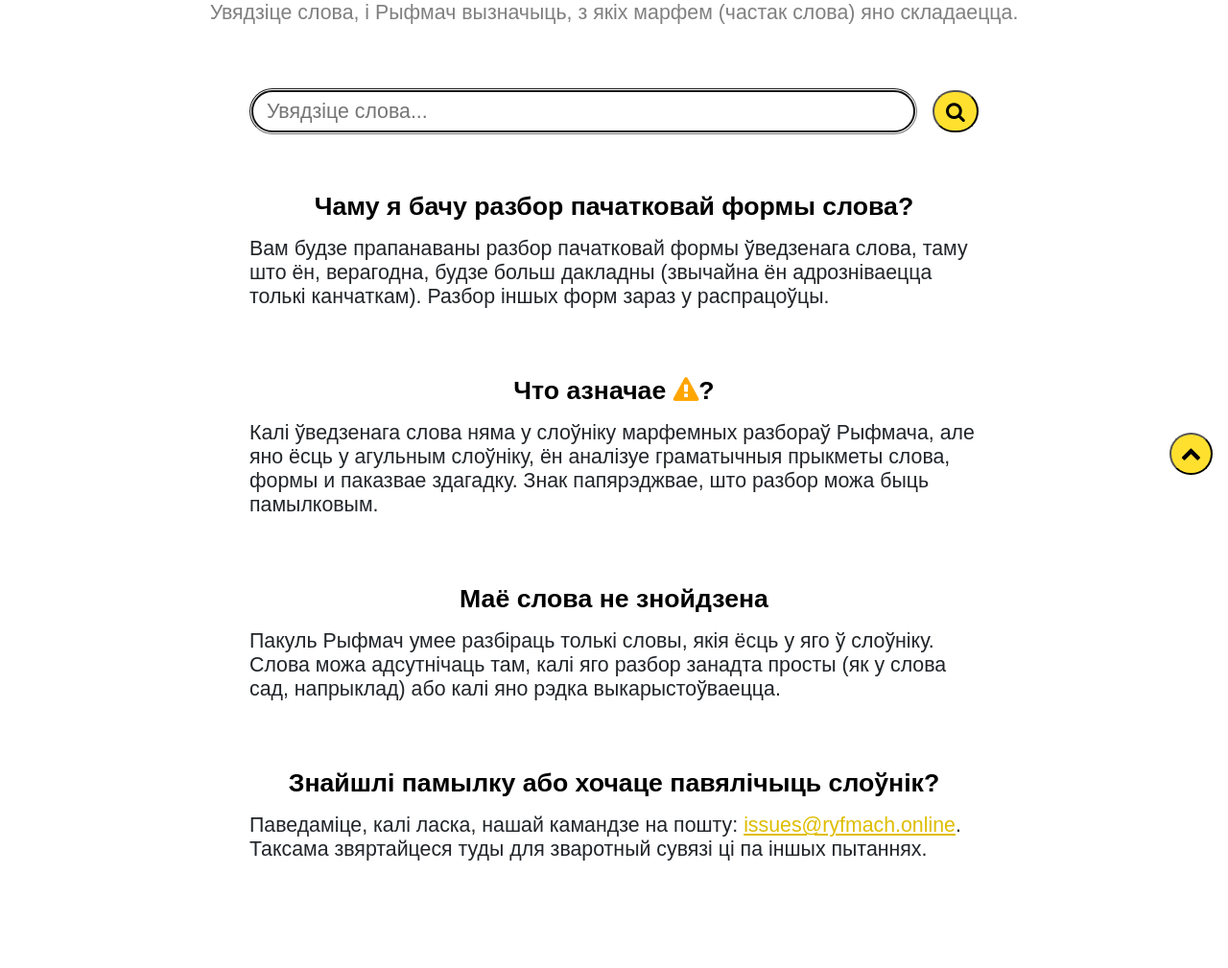
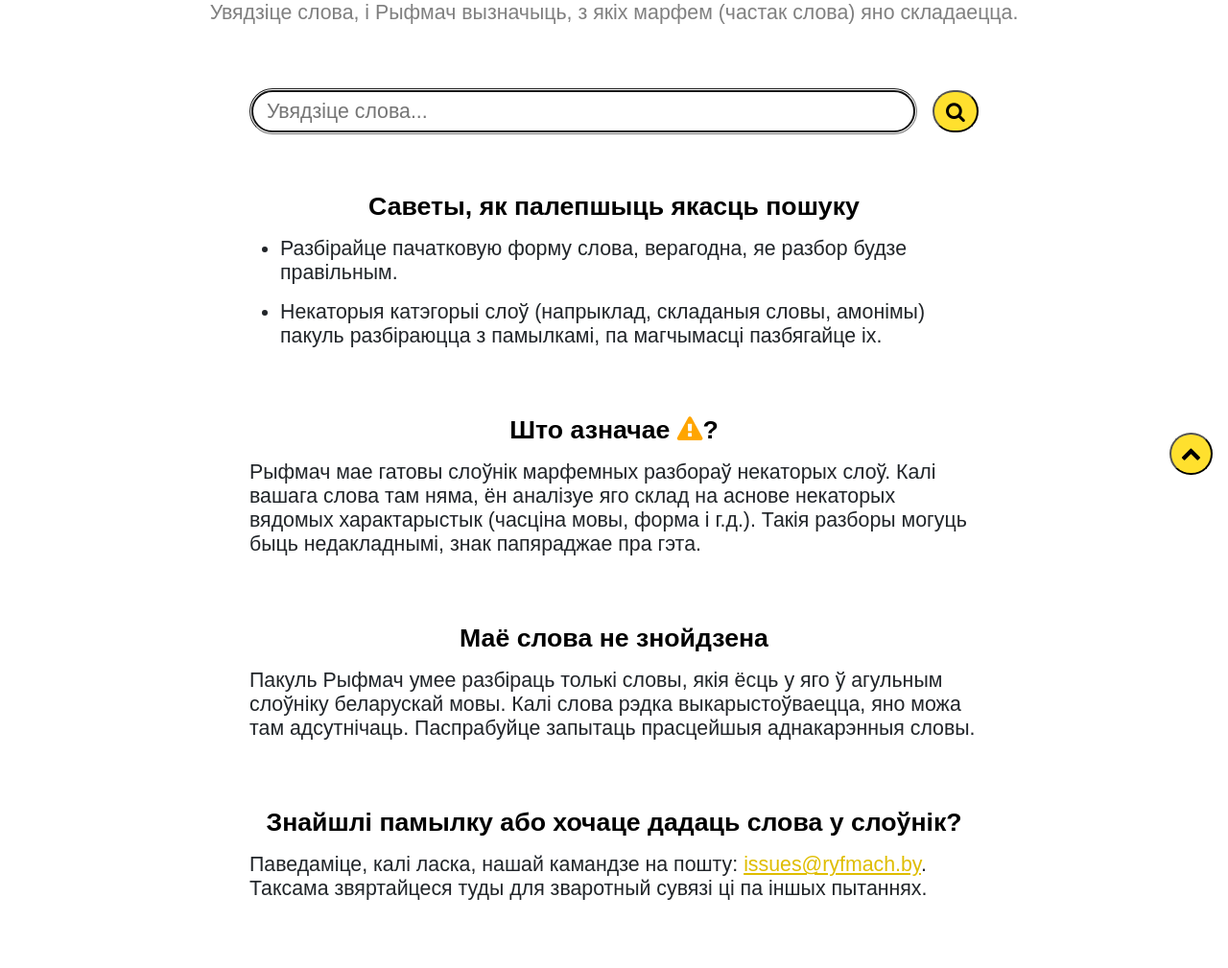
Before and after one commit to WildBoar228/Ryfmach, a Flask app: template frontend/static/templates/morphemics_page.html in a window 1280 px wide. Shown: the part 289-1298 px from the top of the page at 96% size. Before the commit the page ends 1186 px from the top, so only its background shows below. Run offline with Flask 3, Linux system fonts and the light colour scheme; the template is opened without the code that fills it, so the values that code supplies are empty; parts of the project's set-up code (start-up, migrations or seed data) failed here and were passed over; some libraries are stand-ins or nearby versions.

Commit message:
edit mail and faq in morphemics

```diff
--- a/frontend/static/templates/morphemics_page.html
+++ b/frontend/static/templates/morphemics_page.html
@@ -25,20 +25,23 @@
 
     <div class="faq-block">
         <div class="faq-item">
-            <p class="mid-header"> Чаму я бачу разбор пачатковай формы слова? </p>
-            <p class="info-text"> Вам будзе прапанаваны разбор пачатковай формы ўведзенага слова, таму што ён, верагодна, будзе больш дакладны (звычайна ён адрозніваецца толькі канчаткам). Разбор іншых форм зараз у распрацоўцы. </p>
+            <p class="mid-header"> Саветы, як палепшыць якасць пошуку </p>
+            <ul class="info-text">
+                <p class="info-text"><li> Разбірайце пачатковую форму слова, верагодна, яе разбор будзе правільным. </li></p>
+                <p class="info-text"><li> Некаторыя катэгорыі слоў (напрыклад, складаныя словы, амонімы) пакуль разбіраюцца з памылкамі, па магчымасці пазбягайце іх. </li></p>
+            </ul>
         </div>
         <div class="faq-item">
-            <p class="mid-header"> Что азначае <i class="fa fa-warning warning-icon" aria-hidden="true"></i>? </p>
-            <p class="info-text"> Калі ўведзенага слова няма у слоўніку марфемных разбораў Рыфмача, але яно ёсць у агульным слоўніку, ён аналізуе граматычныя прыкметы слова, формы и паказвае здагадку. Знак папярэджвае, што разбор можа быць памылковым. </p>
+            <p class="mid-header"> Што азначае <i class="fa fa-warning warning-icon" aria-hidden="true"></i>? </p>
+            <p class="info-text"> Рыфмач мае гатовы слоўнік марфемных разбораў некаторых слоў. Калі вашага слова там няма, ён аналізуе яго склад на аснове некаторых вядомых характарыстык (часціна мовы, форма і г.д.). Такія разборы могуць быць недакладнымі, знак папяраджае пра гэта. </p>
         </div>
         <div class="faq-item">
             <p class="mid-header"> Маё слова не знойдзена </p>
-            <p class="info-text"> Пакуль Рыфмач умее разбіраць толькі словы, якія ёсць у яго ў слоўніку. Слова можа адсутнічаць там, калі яго разбор занадта просты (як у слова сад, напрыклад) або калі яно рэдка выкарыстоўваецца. </p>
+            <p class="info-text"> Пакуль Рыфмач умее разбіраць толькі словы, якія ёсць у яго ў агульным слоўніку беларускай мовы. Калі слова рэдка выкарыстоўваецца, яно можа там адсутнічаць. Паспрабуйце запытаць прасцейшыя аднакарэнныя словы. </p>
         </div>
         <div class="faq-item">
-            <p class="mid-header"> Знайшлі памылку або хочаце павялічыць слоўнік? </p>
-            <p class="info-text"> Паведаміце, калі ласка, нашай камандзе на пошту: <a class="accent-link" href="mailto:issues@ryfmach.online">issues@ryfmach.online</a>. Таксама звяртайцеся туды для зваротный сувязі ці па іншых пытаннях. </p>
+            <p class="mid-header"> Знайшлі памылку або хочаце дадаць слова у слоўнік? </p>
+            <p class="info-text"> Паведаміце, калі ласка, нашай камандзе на пошту: <a class="accent-link" href="mailto:issues@ryfmach.by">issues@ryfmach.by</a>. Таксама звяртайцеся туды для зваротный сувязі ці па іншых пытаннях. </p>
         </div>
     </div>
 
--- a/frontend/static/templates/phonetics_page.html
+++ b/frontend/static/templates/phonetics_page.html
@@ -57,8 +57,8 @@
             <p class="info-text">
                 Напішыце нам на пошту, калі штосьці не працуе або вы ведаеце, як зрабіць
                 сайт лепей:
-                <a class="accent-link" href="mailto:issues@ryfmach.online">
-                    issues@ryfmach.online
+                <a class="accent-link" href="mailto:issues@ryfmach.by">
+                    issues@ryfmach.by
                 </a>
             </p>
         </div>
--- a/frontend/static/templates/rhyme_page.html
+++ b/frontend/static/templates/rhyme_page.html
@@ -154,7 +154,7 @@
         </div>
         <div class="faq-item">
             <p class="mid-header"> Не знайшлося ніводнай рыфмы, як з гэтым жыць? </p>
-            <p class="info-text"> На жаль, так бывае. З дапамогай фільтра "Трапнасць пошуку" Вы можаце знайсці меней строгія рыфмы. Калі вы ведаеце рыфму, якой не ведае Рыфмач, або Вы сутыкнуліся з іншай праблемай, калі ласка, напішыце пра гэта на пошту <a class="accent-link" href="mailto:issues@ryfmach.online">issues@ryfmach.online</a>. </p>
+            <p class="info-text"> На жаль, так бывае. З дапамогай фільтра "Трапнасць пошуку" Вы можаце знайсці меней строгія рыфмы. Калі вы ведаеце рыфму, якой не ведае Рыфмач, або Вы сутыкнуліся з іншай праблемай, калі ласка, напішыце пра гэта на пошту <a class="accent-link" href="mailto:issues@ryfmach.by">issues@ryfmach.by</a>. </p>
         </div>
         <div class="faq-item">
             <p class="mid-header"> Я бачу зашмат падобных рыфмаў, што рабіць? </p>
```
